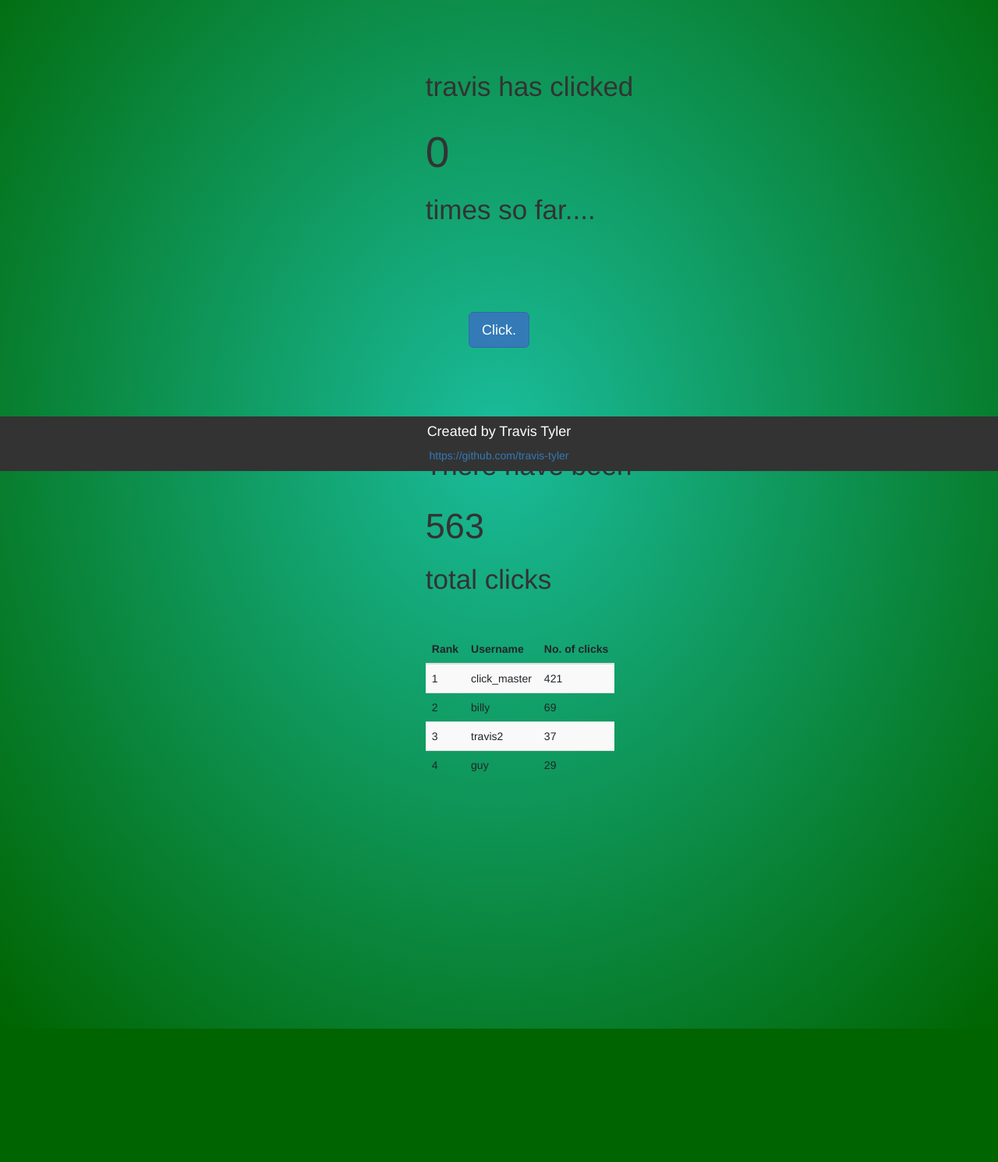
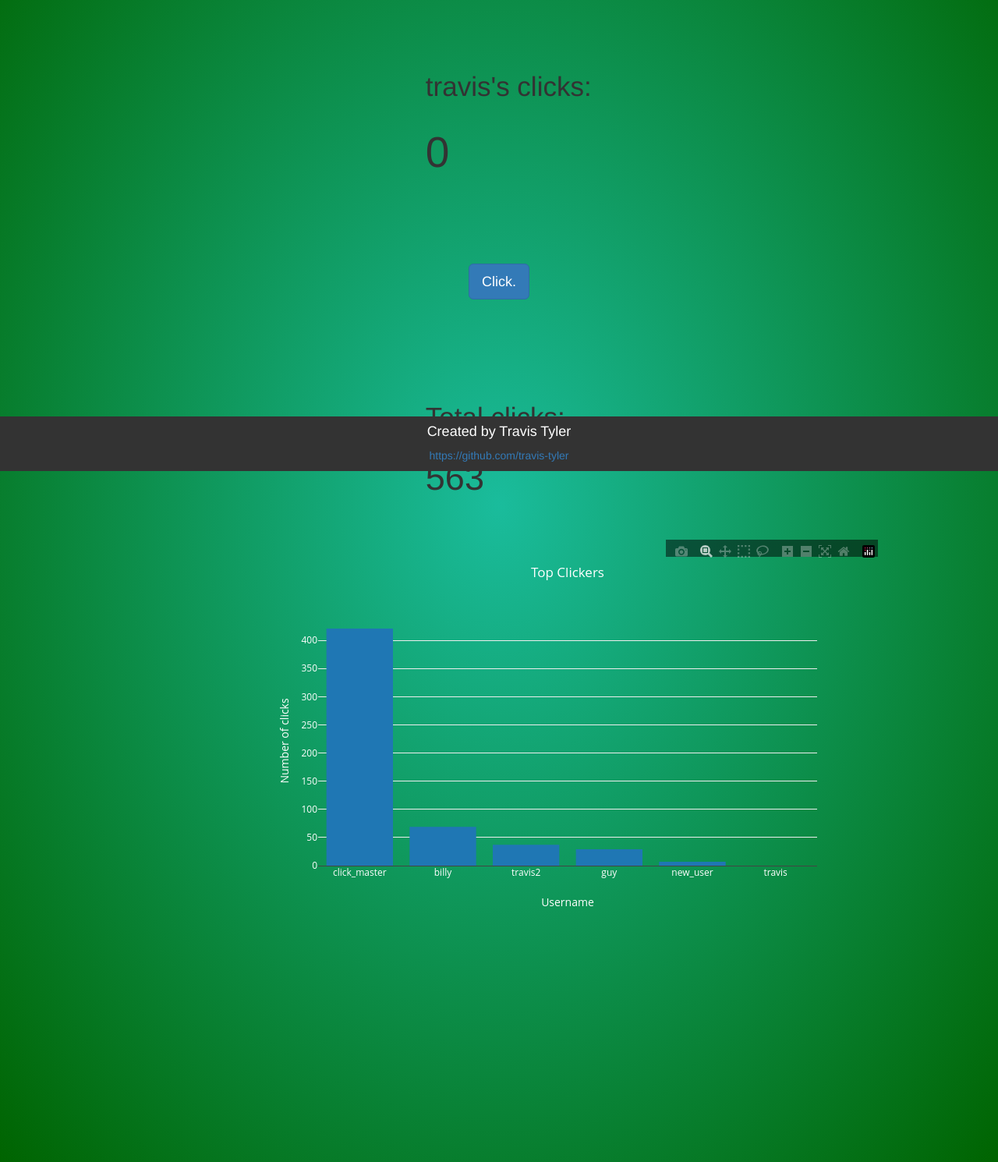
Before and after one commit to travis-tyler/click., a Flask app: page /profile in a window 1280 px wide. Shown: the part 196-1686 px from the top of the page at 78% size. Before the commit the page ends 1515 px from the top, so only its background shows below. Run offline with Flask 2, Linux system fonts and the light colour scheme; a user stored in the database is signed in; data comes from the database, SQL or seed files in the repository; both versions use the stored data as it was after the commit; some libraries are stand-ins or nearby versions.

Commit message:
added plotly charts

```diff
--- a/click_app/app.py
+++ b/click_app/app.py
@@ -120,8 +120,15 @@ def data():
     # Return dictionary of click data to api
     click_data = [{
         'user_clicks':g.user.clicks,
-        'total_clicks':db.session.query(func.sum(User.clicks))[0][0]
+        'total_clicks':db.session.query(func.sum(User.clicks))[0][0],
+        'leaderboard':{'users':[], 'clicks':[]}
     }]
+
+    # Add top usernames and number of clicks to lists in API data
+    new_leaderboard = db.session.query(User.username, User.clicks).order_by(desc(User.clicks)).limit(10)
+    for i in range(0, 6):
+        click_data[0]['leaderboard']['users'].append(new_leaderboard[i][0])
+        click_data[0]['leaderboard']['clicks'].append(new_leaderboard[i][1])
 
     return jsonify(click_data)
 
--- a/click_app/static/js/app.js
+++ b/click_app/static/js/app.js
@@ -5,6 +5,38 @@ function showClicks() {
         // Select the click displays
         d3.select('#user_click_num').text(response[0]['user_clicks']);
         d3.select('#total_click_num').text(response[0]['total_clicks']);
+
+        // Plotly code to generate chart from API
+        // Trace for leaderboard data
+        let trace = {
+            x: response[0]['leaderboard']['users'],
+            y: response[0]['leaderboard']['clicks'],
+            type:"bar"
+        };
+
+        let data = [trace];
+
+        let layout = {
+            title: 'Top Clickers',
+            height: 500,
+            width: 800,
+            xaxis: {
+                title: 'Username'
+            },
+            yaxis: {
+                title: 'Number of clicks'
+            },
+            paper_bgcolor: 'rgba(0,0,0,0)',
+            plot_bgcolor: 'rgba(0,0,0,0)',
+            font: {
+                color: 'white'
+            }
+        };
+
+        let config = {responsive: true}
+
+        Plotly.newPlot("plot", data, layout, config);
+
     });
 }
 
@@ -18,5 +50,37 @@ function handleSubmit(event) {
         // Select the click displays
         d3.select('#user_click_num').text(response[0]['user_clicks']);
         d3.select('#total_click_num').text(response[0]['total_clicks']);
+
+        // Plotly code to generate chart from API
+        // Trace for leaderboard data
+        let trace = {
+            x: response[0]['leaderboard']['users'],
+            y: response[0]['leaderboard']['clicks'],
+            type:"bar"
+        };
+
+        let data = [trace];
+
+        let layout = {
+            title: 'Top clickers',
+            height: 500,
+            width: 800,
+            xaxis: {
+                title: 'Username'
+            },
+            yaxis: {
+                title: 'Number of clicks'
+            },
+            paper_bgcolor: 'rgba(0,0,0,0)',
+            plot_bgcolor: 'rgba(0,0,0,0)',
+            font: {
+                color: 'white'
+            }
+        };
+
+        let config = {responsive: true}
+
+        Plotly.newPlot("plot", data, layout, config);
+
     });
 }
--- a/click_app/templates/profile.html
+++ b/click_app/templates/profile.html
@@ -25,16 +25,16 @@
 
     <div class='row'>
         <div class='col-3'></div>
-        <h4 class="display-4 col-5 center-block">{{ g.user.username }} has clicked</h4>
+        <h4 class="display-4 col-5 center-block">{{ g.user.username }}'s clicks:</h4>
     </div>
     <div class='row'>
         <div class='col-3'></div>
         <h1 id="user_click_num" class="col-5 display-2 center-block"></h1>
     </div>
-    <div class='row'>
+    <!-- <div class='row'>
         <div class='col-3'></div>
         <h4 class="display-4 col-5 center-block">times so far....</h4>
-    </div>
+    </div> -->
 
     <br><br><br><br><br>
 
@@ -48,22 +48,23 @@
 
     <div class='row'>
         <div class='col-3'></div>
-        <h4 class="display-4 col-5 center-block">There have been</h4>
+        <h4 class="display-4 col-5 center-block">Total clicks:</h4>
     </div>
     <div class='row'>
       <div class='col-3'></div>
       <h1 id="total_click_num" class="col-5 display-3 center-block"></h1>
     </div>
-    <div class='row'>
+    <!-- <div class='row'>
       <div class='col-3'></div>
       <h4 class="display-4 col-5 center-block">total clicks</h4>
-    </div>
+    </div> -->
 
     <br><br>
 
     <div class='row'>
-      <div class="col-1"></div>
-      <table id="leaderboard" class="col-3 table table-striped center-block">
+      <!-- <div class="col-1"></div> -->
+      <div id="plot" class="col-6 center-block"></div>
+      <!-- <table id="leaderboard" class="col-3 table table-striped center-block">
         <thead>
           <tr>
             <th class="table-head">Rank</th>
@@ -80,7 +81,7 @@
           </tr>
           {% endfor %}
         </tbody>
-      </table>
+      </table> -->
     </div>
 
     <div class='row'>
@@ -94,6 +95,7 @@
 
   <link rel="stylesheet" href="https://maxcdn.bootstrapcdn.com/bootstrap/3.3.6/css/bootstrap.min.css">
   <script src="https://d3js.org/d3.v6.min.js"></script>
+  <script src="https://cdn.plot.ly/plotly-latest.min.js"></script>
   <script src="../static/js/app.js"></script>
 
 </body>
```
Also changed, not shown: click_app/db.sqlite.
